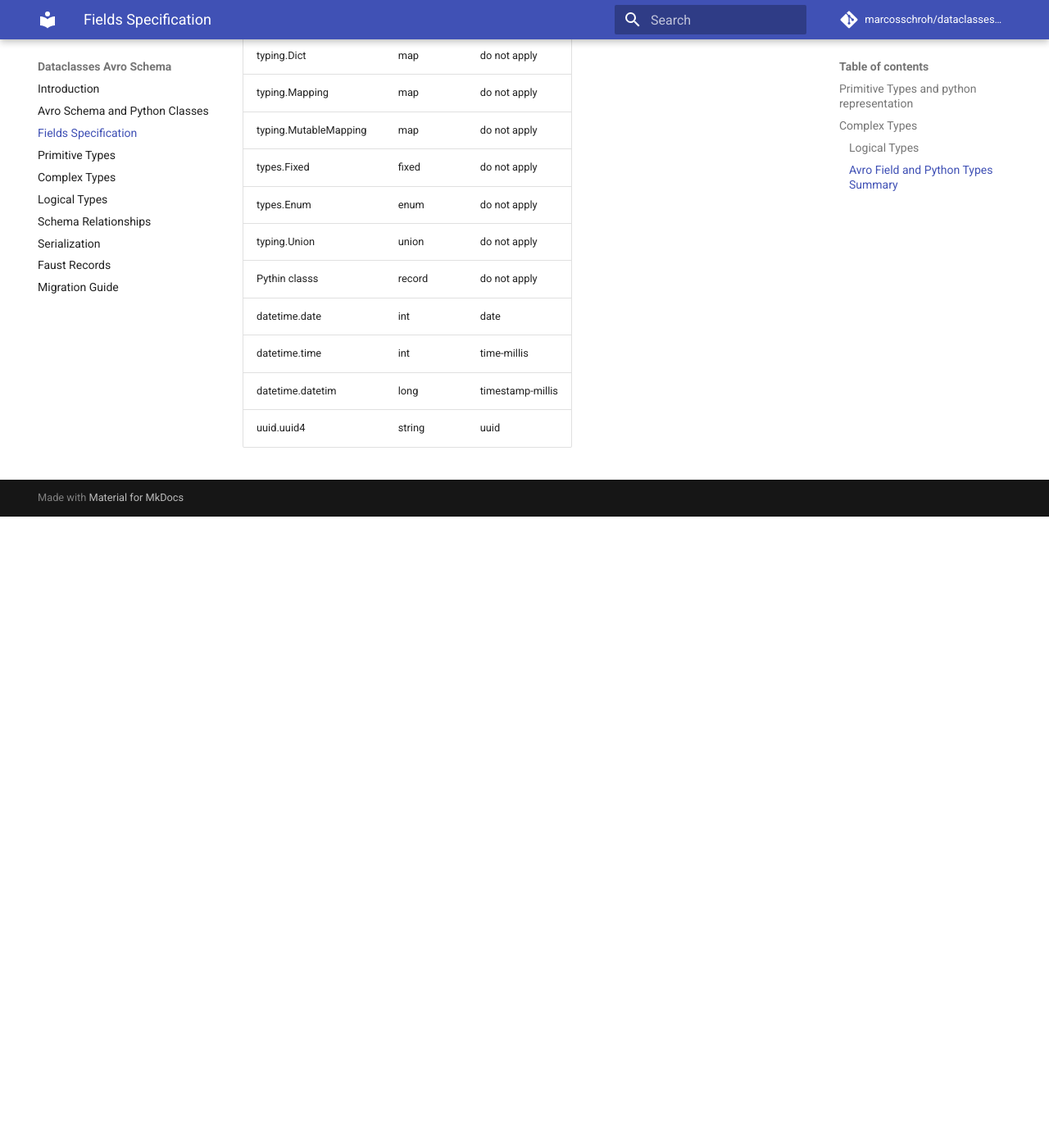
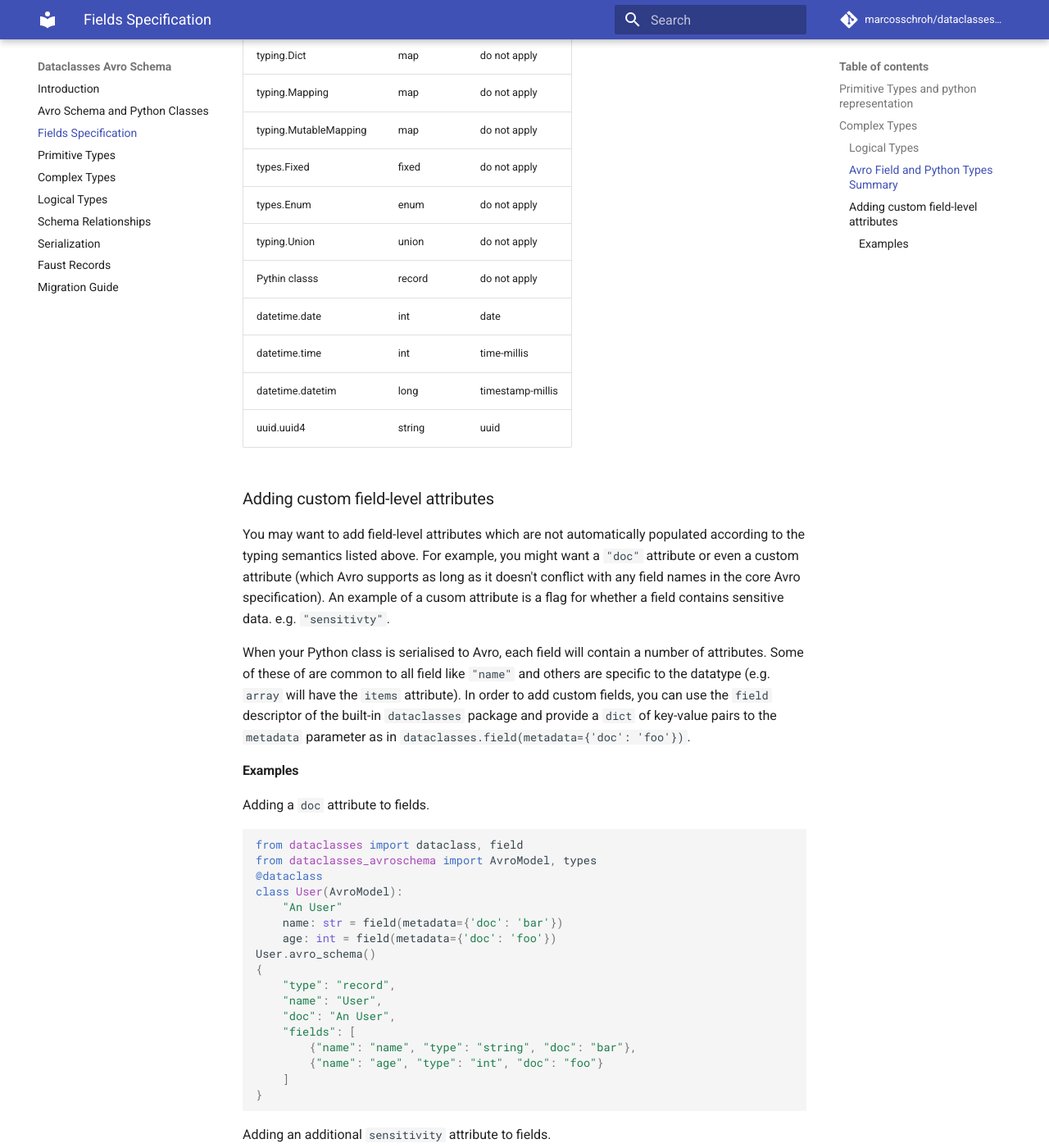
Before and after one commit to marcosschroh/dataclasses-avroschema, an MkDocs documentation site: the page built from docs/fields_specification.md, in a window 1280 px wide and 1400 px high, scrolled down 3864 px. Shown: the whole window at 82% size. Built offline with MkDocs 1.6.1 and Material for MkDocs 9.7.7, drawn with Linux system fonts in a browser that asks for light colours; comment, search, counter and statistics services are not loaded; before the commit the page ends 4494 px from its top, so only the background shows below that; some of the changed text lies outside the part shown.

Commit message:
Add custom field attr documentation

````diff
--- a/docs/fields_specification.md
+++ b/docs/fields_specification.md
@@ -113,3 +113,58 @@
 | datetime.time | int     |  time-millis |
 | datetime.datetim| long  |  timestamp-millis |
 | uuid.uuid4  | string    |  uuid        |
+
+### Adding custom field-level attributes
+You may want to add field-level attributes which are not automatically populated according to the typing semantics
+listed above. For example, you might want a `"doc"` attribute or even a custom attribute (which Avro supports as long
+as it doesn't conflict with any field names in the core Avro specification). An example of a cusom attribute is a flag
+for whether a field contains sensitive data. e.g. `"sensitivty"`.
+
+When your Python class is serialised to Avro, each field will contain a number of attributes. Some of these of are common
+to all field like `"name"` and others are specific to the datatype (e.g. `array` will have the `items` attribute).
+In order to add custom fields, you can use the `field` descriptor of the built-in `dataclasses` package and provide a
+`dict` of key-value pairs to the `metadata` parameter as in `dataclasses.field(metadata={'doc': 'foo'})`.
+
+#### Examples
+
+Adding a `doc` attribute to fields.
+```python
+from dataclasses import dataclass, field
+from dataclasses_avroschema import AvroModel, types
+@dataclass
+class User(AvroModel):
+    "An User"
+    name: str = field(metadata={'doc': 'bar'})
+    age: int = field(metadata={'doc': 'foo'})
+User.avro_schema()
+{
+    "type": "record",
+    "name": "User",
+    "doc": "An User",
+    "fields": [
+        {"name": "name", "type": "string", "doc": "bar"},
+        {"name": "age", "type": "int", "doc": "foo"}
+    ]
+}
+```
+
+Adding an additional `sensitivity` attribute to fields.
+```python
+from dataclasses import dataclass, field
+from dataclasses_avroschema import AvroModel, types
+@dataclass
+class User(AvroModel):
+    "An User"
+    name: str = field(metadata={'doc': 'bar', 'sensitivity': 'HIGH'})
+    age: int = field(metadata={'doc': 'foo', 'sensitivity': 'MEDIUM'})
+User.avro_schema()
+{
+    "type": "record",
+    "name": "User",
+    "doc": "An User",
+    "fields": [
+        {"name": "name", "type": "string", "doc": "bar", "sensitivity": "HIGH"},
+        {"name": "age", "type": "int", "doc": "foo", "sensitivity": "MEDIUM"}
+    ]
+}
+```
````
